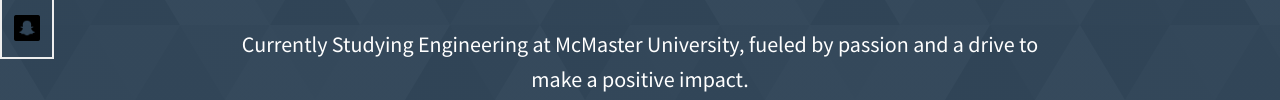
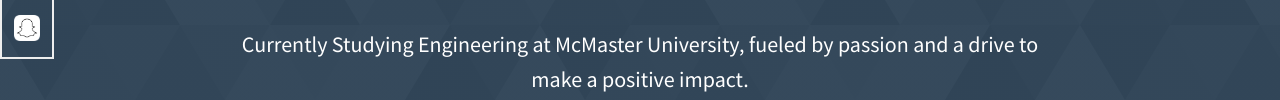
Before and after one commit to loaiialkader2/loayyyy, a website: page index.html in a window 1280 px wide. Shown: the part 425-525 px from the top of the page. Drawn offline with Linux system fonts and the light colour scheme.

Commit message:
Update index.html

```diff
--- a/index.html
+++ b/index.html
@@ -87,7 +87,7 @@
       </div>
         <div class="home-hero__social">
         <a href="https://www.snapchat.com/add/syria.kingg?invite_id=Ci7EHSmY&locale=en_CA&share_id=LKUkKUuNTJCWDlmR3pe98g&sid=b445dea921764bba8f1f7b61f1c3f8e6" class="home-hero__social-icon-link home-hero__social-icon-link--bd-none">
-          <img src="./assets/png/snapchat-final.png" alt="icon" class="home-hero__social-icon" />
+          <img src="./assets/png/snapchat-logo-black-and-white-final2.png" alt="icon" class="home-hero__social-icon" />
         </a>
       </div>
     </div>
```
